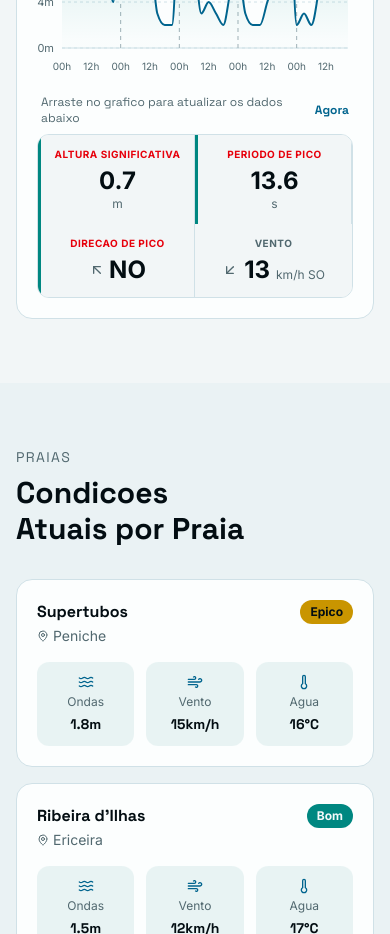
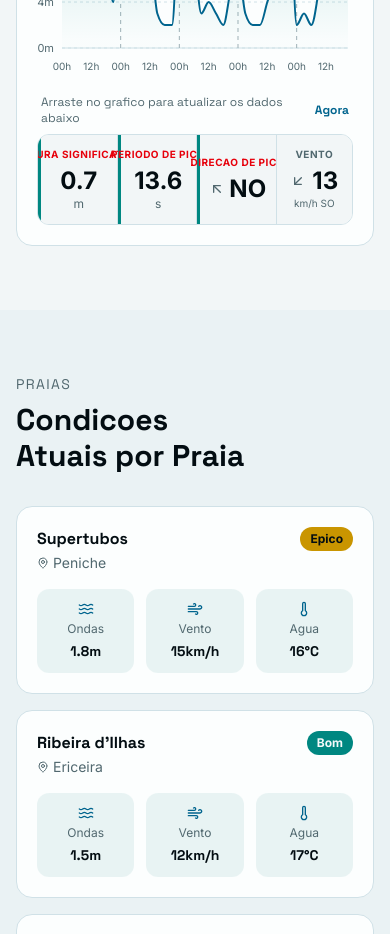
Before and after one commit to guisk14/Previsao-de-ondas, a Next.js app: page / in a window 390 px wide. Shown: the part 1660-2594 px from the top of the page. Built offline with nearby package versions, Linux system fonts and the light colour scheme.

Commit message:
feat: use flex for cards to align horizontally\n\nSwitch grid to flex for consistent card alignment and add scroll for small screens.

```diff
--- a/components/wave-chart.tsx
+++ b/components/wave-chart.tsx
@@ -190,9 +190,9 @@ export function WaveChart({ beach }: WaveChartProps) {
           {activeLabel}
         </span>
       </div>
-      <div className="grid grid-cols-2 sm:grid-cols-4 gap-0 border border-border rounded-lg overflow-hidden">
-        <div className="flex flex-col items-center justify-center py-3 px-2 border-l-3 border-l-accent border-r border-border bg-background">
-          <span className="text-[10px] font-bold tracking-wider uppercase text-destructive-foreground">
+      <div className="flex overflow-x-auto gap-0 border border-border rounded-lg">
+        <div className="flex-1 min-w-0 flex flex-col items-center justify-center py-3 px-2 border-l-3 border-l-accent border-r border-border bg-background">
+          <span className="text-[10px] font-bold tracking-wider uppercase text-destructive-foreground whitespace-nowrap">
             Altura Significativa
           </span>
           <span className="text-2xl font-bold text-foreground leading-tight mt-1">
@@ -200,8 +200,8 @@ export function WaveChart({ beach }: WaveChartProps) {
           </span>
           <span className="text-xs text-muted-foreground">m</span>
         </div>
-        <div className="flex flex-col items-center justify-center py-3 px-2 border-l-3 border-l-accent border-r border-border bg-background">
-          <span className="text-[10px] font-bold tracking-wider uppercase text-destructive-foreground">
+        <div className="flex-1 min-w-0 flex flex-col items-center justify-center py-3 px-2 border-l-3 border-l-accent border-r border-border bg-background">
+          <span className="text-[10px] font-bold tracking-wider uppercase text-destructive-foreground whitespace-nowrap">
             Periodo de Pico
           </span>
           <span className="text-2xl font-bold text-foreground leading-tight mt-1">
@@ -209,8 +209,8 @@ export function WaveChart({ beach }: WaveChartProps) {
           </span>
           <span className="text-xs text-muted-foreground">s</span>
         </div>
-        <div className="flex flex-col items-center justify-center py-3 px-2 border-l-3 border-l-accent border-r border-border bg-background">
-          <span className="text-[10px] font-bold tracking-wider uppercase text-destructive-foreground">
+        <div className="flex-1 min-w-0 flex flex-col items-center justify-center py-3 px-2 border-l-3 border-l-accent border-r border-border bg-background">
+          <span className="text-[10px] font-bold tracking-wider uppercase text-destructive-foreground whitespace-nowrap">
             Direcao de Pico
           </span>
           <div className="flex items-center gap-1 mt-1">
@@ -220,8 +220,8 @@ export function WaveChart({ beach }: WaveChartProps) {
             </span>
           </div>
         </div>
-        <div className="flex flex-col items-center justify-center py-3 px-2 bg-background">
-          <span className="text-[10px] font-bold tracking-wider uppercase text-muted-foreground">
+        <div className="flex-1 min-w-0 flex flex-col items-center justify-center py-3 px-2 bg-background">
+          <span className="text-[10px] font-bold tracking-wider uppercase text-muted-foreground whitespace-nowrap">
             Vento
           </span>
           <div className="flex items-center gap-1.5 mt-1">
@@ -229,8 +229,8 @@ export function WaveChart({ beach }: WaveChartProps) {
             <span className="text-2xl font-bold text-foreground leading-tight">
               {activeData.windSpeed}
             </span>
-            <span className="text-xs text-muted-foreground self-end mb-0.5">km/h {activeData.windDirection}</span>
           </div>
+          <span className="text-[10px] text-muted-foreground">km/h {activeData.windDirection}</span>
         </div>
       </div>
     </div>
```
